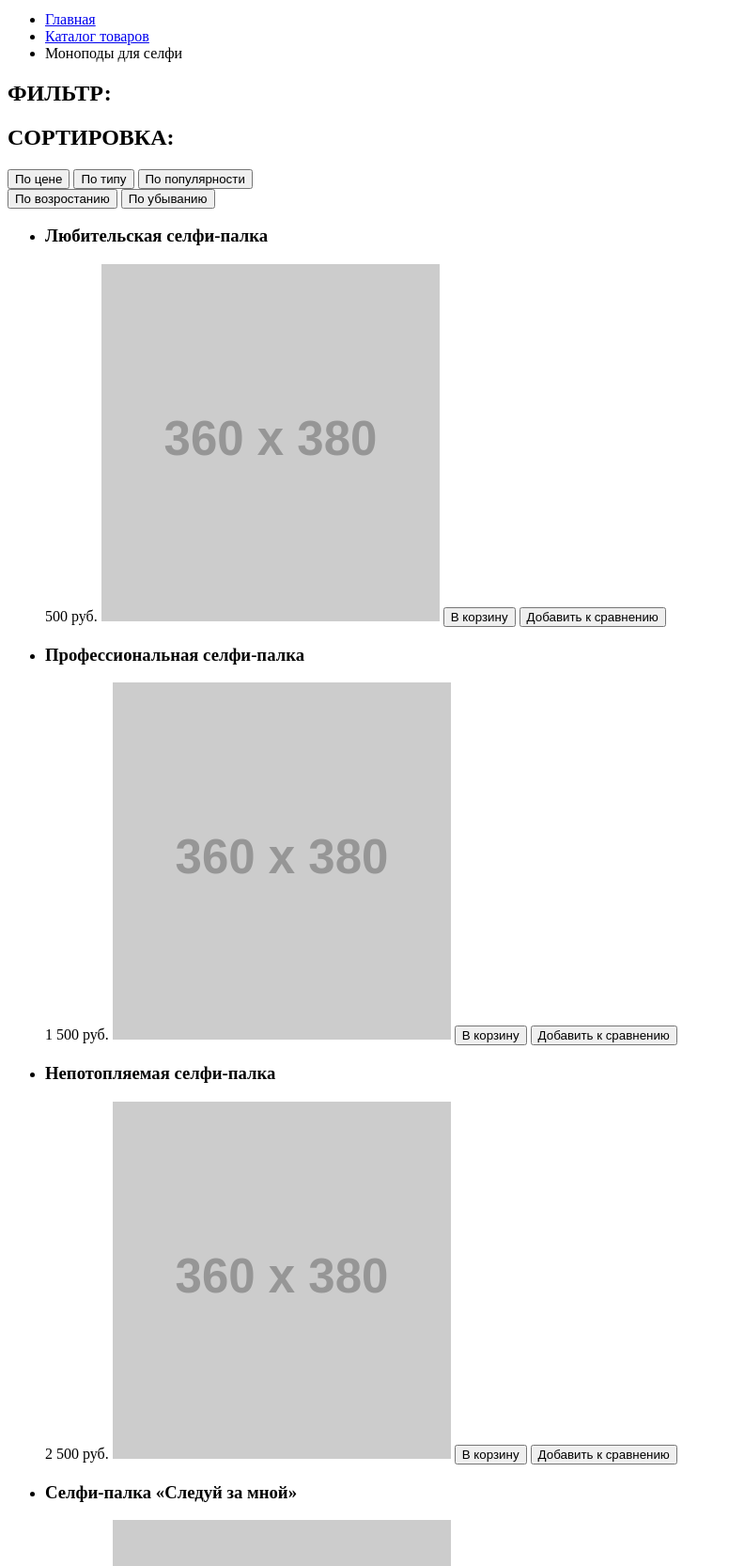
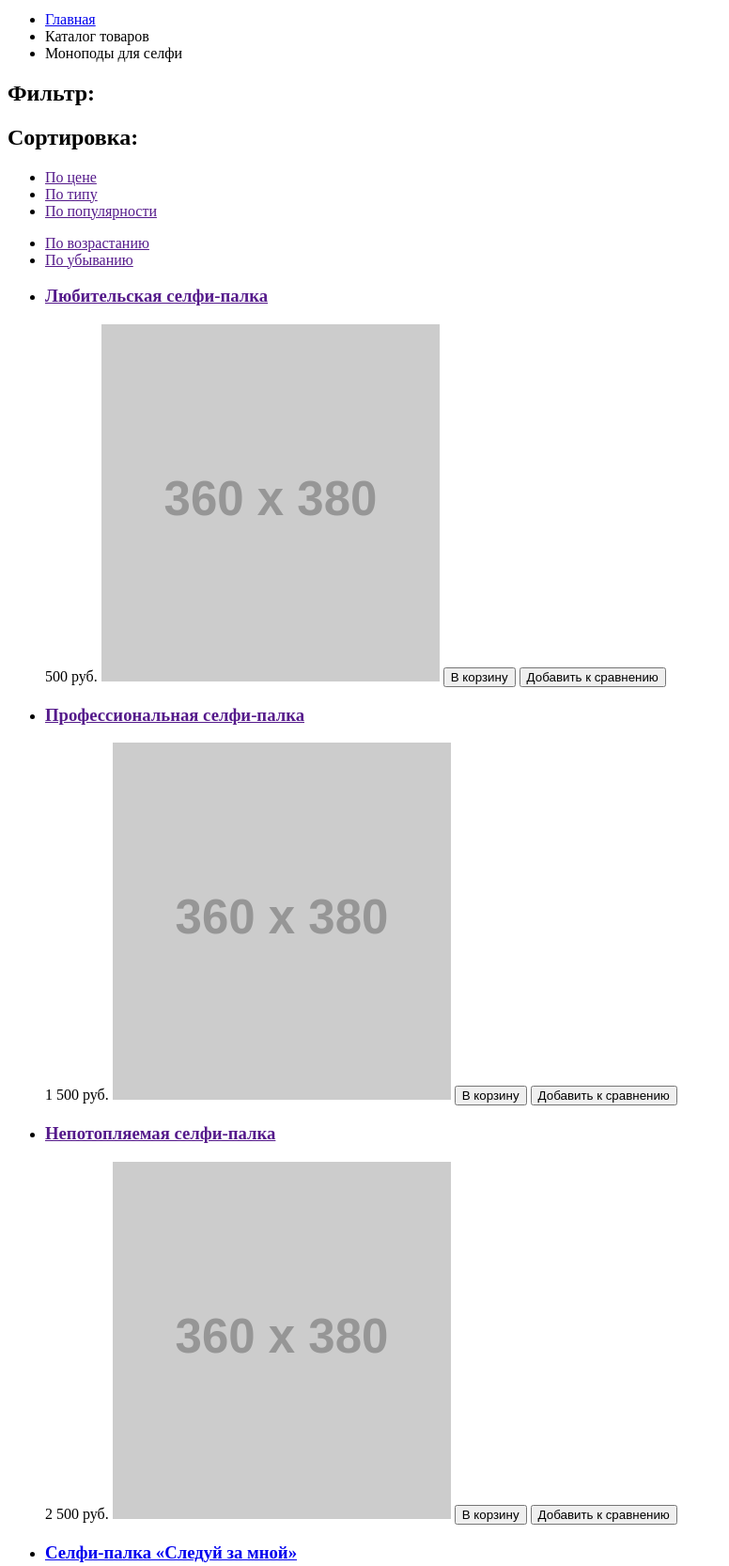
Before and after one commit to unbugster/1380521-device-29, a plain HTML site: page catalog.html in a window 1280 px wide. Shown: the part 420-2086 px from the top of the page at 94% size, without its empty margins (0-776 px from the left). Drawn offline with Linux system fonts and the light colour scheme; placeholder pictures from the web are drawn by us.

Commit message:
Добавляет исправления с вкладки Files changed

```diff
--- a/catalog.html
+++ b/catalog.html
@@ -30,7 +30,7 @@
         <a href="#">Каталог товаров</a>
         <ul>
           <li><a href="#">Виртуальная реальность</a></li>
-          <li><a href="catalog.html">Моноподы для селфи</a></li>
+          <li><a>Моноподы для селфи</a></li>
           <li><a href="#">Экшн-камеры</a></li>
           <li><a href="#">Фитнес-браслеты</a></li>
           <li><a href="#">Умные часы</a></li>
@@ -53,7 +53,7 @@
         <a href="index.html">Главная</a>
       </li>
       <li>
-        <a href="catalog.html">Каталог товаров</a>
+        <a>Каталог товаров</a>
       </li>
       <li>
         Моноподы для селфи
@@ -61,54 +61,56 @@
     </ul>
 
     <section>
-      <h2>ФИЛЬТР:</h2>
+      <h2>Фильтр:</h2>
       <!-- Здесь будет форма фильтра -->
     </section>
 
     <section>
-      <div>
-        <h2>СОРТИРОВКА:</h2>
-        <div>
-          <button type="button">По цене</button>
-          <button type="button">По типу</button>
-          <button type="button">По популярности</button>
-        </div>
-        <div>
-          <button type="button">По возростанию</button>
-          <button type="button">По убыванию</button>
-        </div>
-      </div>
+      <h2>Сортировка:</h2>
+      <ul>
+        <li><a href="">По цене</a></li>
+        <li><a href="">По типу</a></li>
+        <li><a href="">По популярности</a></li>
+      </ul>
+      <ul>
+        <li><a href="">По возрастанию</a></li>
+        <li><a href="">По убыванию</a></li>
+      </ul>
 
       <ul>
         <li>
-          <h3>Любительская селфи-палка</h3>
+          <a href="">
+            <h3>Любительская селфи-палка</h3>
+          </a>
           <span>500 руб.</span>
-          <a href=""><img src="https://via.placeholder.com/360x380" width="360" height="380"
-              alt="Любительская селфи-палка"></a>
+          <img src="https://via.placeholder.com/360x380" width="360" height="380" alt="Любительская селфи-палка">
           <button type="button">В корзину</button>
           <button type="button">Добавить к сравнению</button>
         </li>
         <li>
-          <h3>Профессиональная селфи-палка</h3>
+          <a href="">
+            <h3>Профессиональная селфи-палка</h3>
+          </a>
           <span>1 500 руб.</span>
-          <a href=""><img src="https://via.placeholder.com/360x380" width="360" height="380"
-              alt="Профессиональная селфи-палка"></a>
+          <img src="https://via.placeholder.com/360x380" width="360" height="380" alt="Профессиональная селфи-палка">
           <button type="button">В корзину</button>
           <button type="button">Добавить к сравнению</button>
         </li>
         <li>
-          <h3>Непотопляемая селфи-палка</h3>
+          <a href="">
+            <h3>Непотопляемая селфи-палка</h3>
+          </a>
           <span>2 500 руб.</span>
-          <a href=""><img src="https://via.placeholder.com/360x380" width="360" height="380"
-              alt="Непотопляемая селфи-палка"></a>
+          <img src="https://via.placeholder.com/360x380" width="360" height="380" alt="Непотопляемая селфи-палка">
           <button type="button">В корзину</button>
           <button type="button">Добавить к сравнению</button>
         </li>
         <li>
-          <h3>Селфи-палка «Следуй за мной»</h3>
+          <a href="#">
+            <h3>Селфи-палка «Следуй за мной»</h3>
+          </a>
           <span>4 900 руб.</span>
-          <a href=""><img src="https://via.placeholder.com/360x380" width="360" height="380"
-              alt="Селфи-палка «Следуй за мной»"></a>
+          <img src="https://via.placeholder.com/360x380" width="360" height="380" alt="Селфи-палка «Следуй за мной»">
           <button type="button">В корзину</button>
           <button type="button">Добавить к сравнению</button>
         </li>
@@ -126,15 +128,18 @@
         </li>
       </ul>
       <a href="#">Вперед</a>
+    </section>
   </main>
 
   <footer>
-    <a href="index.html"><img src="https://via.placeholder.com/163x35" width="163" height="35"
-        alt="Логотип магазина «Девайс»"></a>
+    <a href="index.html">
+      <img src="https://via.placeholder.com/163x35" width="163" height="35" alt="Логотип магазина «Девайс»">
+    </a>
     <p>г. Москва, ул. Строителей, 15</p>
     <div>
       <ul>
-        <li><a href="">Войти</a></li>
+        <li><a href="#">Валентин Петухов</a></li>
+        <li><a href="#">Выйти</a></li>
         <li><a href="">Сравнить</a></li>
         <li><a href="">Корзина</a></li>
       </ul>
@@ -150,9 +155,6 @@
     <a href="tel:+74954959595">Тел.: +7 (495) 495-95-95</a>
 
     <div>
-      <!--Желтая полоска-->
-    </div>
-    <div>
       <ul>
         <li><a href="">Фейсбук</a></li>
         <li><a href="">Инстаграмм</a></li>
```
Also changed, not shown: index.html (+1 -1 lines).
